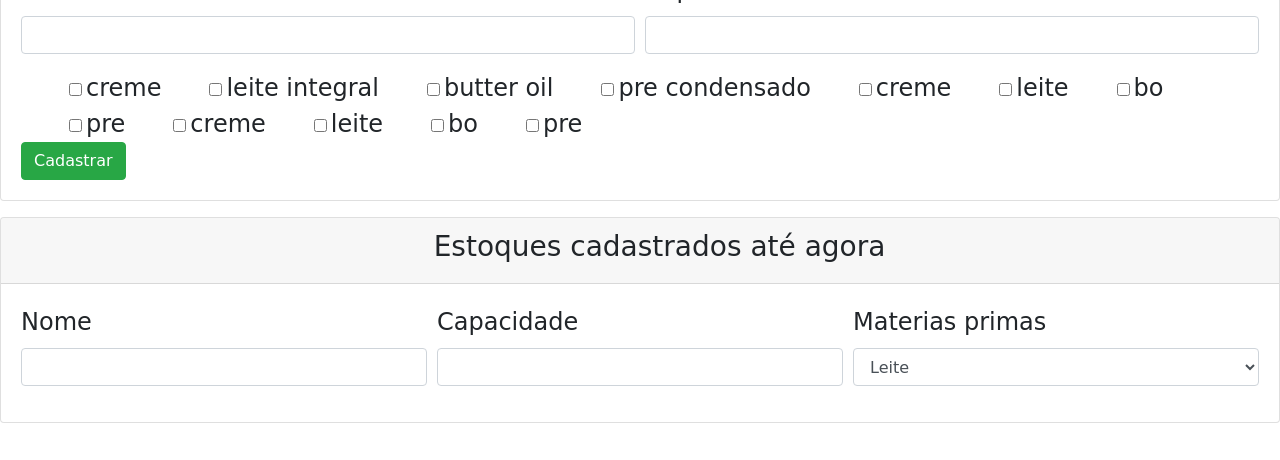
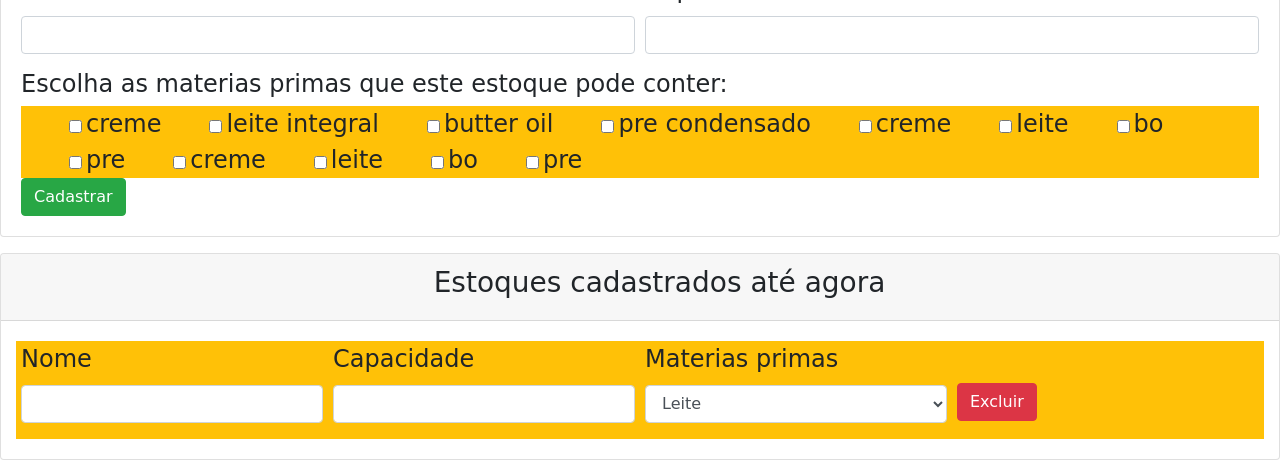
Before and after one commit to farley-melo/PelManualView, an Angular app: page /cadastro-estoque-materias-primas in a window 1280 px wide. Shown: the part 448-908 px from the top of the page. Before the commit the page ends 871 px from the top, so only its background shows below. Built offline with nearby package versions, Linux system fonts and the light colour scheme.

Commit message:
alteraçoes tela de cadastro de estoque

```diff
--- a/src/app/cadastro/cadastro-estoque-materias-primas/cadastro-estoque-materias-primas.component.html
+++ b/src/app/cadastro/cadastro-estoque-materias-primas/cadastro-estoque-materias-primas.component.html
@@ -14,7 +14,8 @@
           <input type="text" class="form-control" id="capacidade" formControlName="capacidade">
         </div>
       </div>
-      <div class="form-inline" formArrayName="materiasPrimas">
+      <h4>Escolha as materias primas que este estoque pode conter:</h4>
+      <div class="form-inline bg-warning" formArrayName="materiasPrimas">
         <div class="form-check ml-5 " *ngFor="let materiasPrimas of obterFormArray().controls;let i=index">
           <input class="form-check-input mt-1" type="checkbox" id="gridCheck" [formControlName]="i">
           <label class="form-check-label " for="gridCheck">
@@ -33,21 +34,24 @@
   </div>
   <div class="card-body">
     <form>
-      <div class="form-row">
-        <div class="form-group col-md-4">
+      <div class="form-row bg-warning">
+        <div class="form-group col-md-3">
           <label for="nome2">Nome</label>
           <input type="text" class="form-control" id="nome2">
         </div>
-        <div class="form-group col-md-4">
+        <div class="form-group col-md-3">
           <label for="capacidade2">Capacidade</label>
           <input type="text" class="form-control" id="capacidade2">
         </div>
-        <div class="form-group col-md-4">
+        <div class="form-group col-md-3">
           <label for="materiasPrimas">Materias primas</label>
           <select type="text" class="form-control" id="materiasPrimas">
             <option>Leite</option>
           </select>
         </div>
+        <div class="form-inline col-md-3 mt-4">
+          <button class="btn btn-danger">Excluir</button>
+        </div>
       </div>
     </form>
   </div>
```
